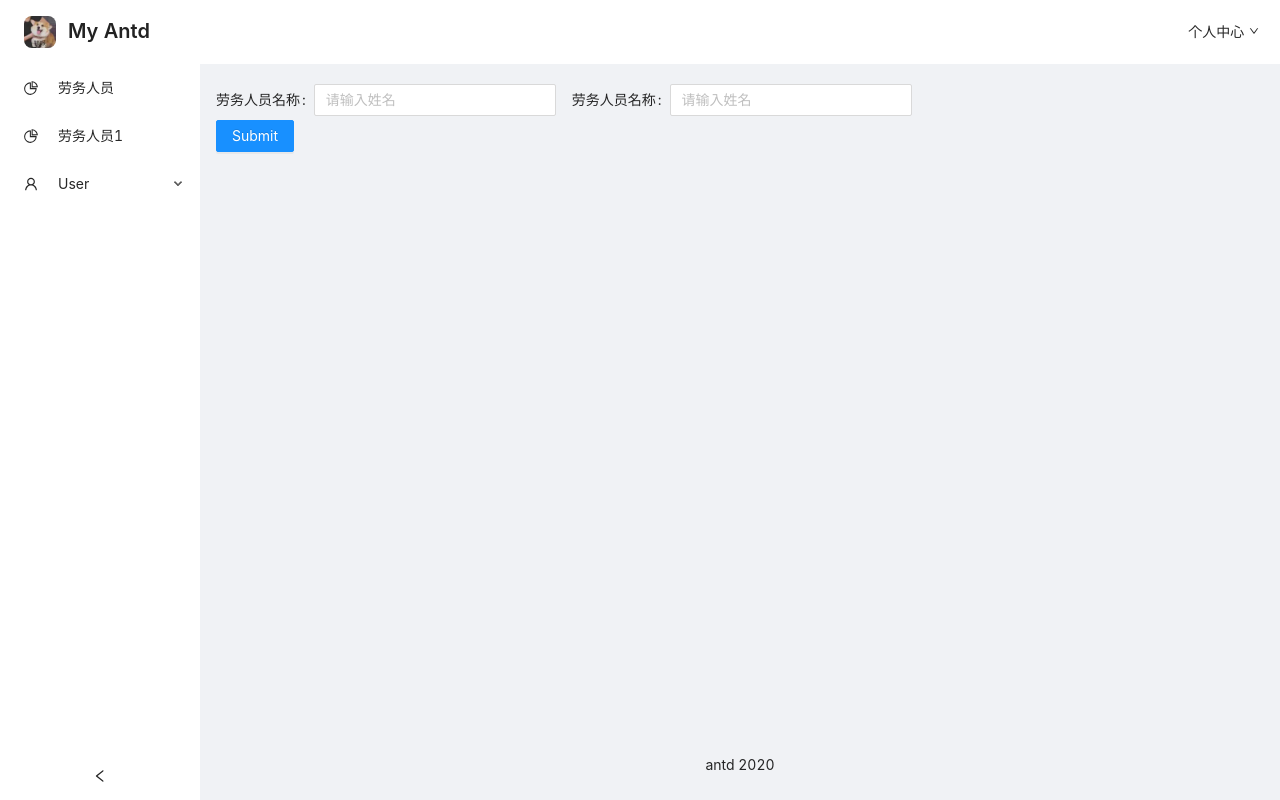
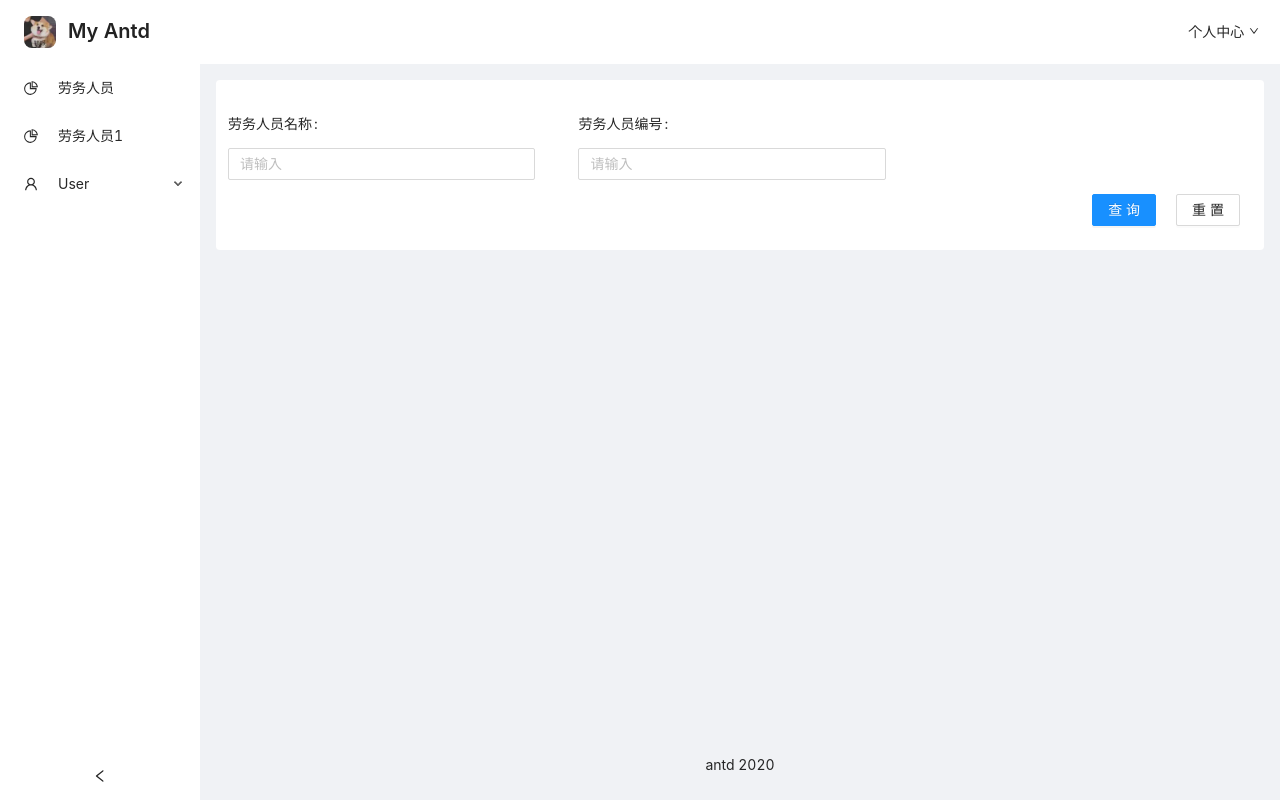
Before and after one commit to c1184405532/react-admin-app, a React (Create React App) app: page /laborPersonnel/list in a window 1280 px wide. Built offline with nearby package versions, Linux system fonts and the light colour scheme.

Commit message:
'添加表格过滤筛选项组件'

```diff
--- a/src/components/baseLayout/index.jsx
+++ b/src/components/baseLayout/index.jsx
@@ -22,7 +22,6 @@ class BaseLayout extends React.Component {
     clearTimeout(timeOut)
     timeOut = setTimeout(() => {
       const clientWidth =  document.body.clientWidth;
-      console.log(clientWidth)
       if(clientWidth <= 768){
         this.setState({isMobile:true})
       }else{
--- /dev/null
+++ b/src/components/tableFilter/index.jsx
@@ -0,0 +1,90 @@
+import React from 'react';
+import { Form, Input, Button } from 'antd';
+import './index.less';
+
+
+class TableFilter extends React.Component {
+  static defaultProps = {
+    columns:[]
+  }
+  state = {
+
+  };
+  formRef = null;
+  componentDidMount() {
+    //console.log('formRef', this.formRef)
+    //this.formRef.submit();
+  }
+  onFinish = (values) => {
+    console.log(values)
+  }
+  onSearch = () =>{
+    this.formRef.submit();
+  }
+  onReset = () => {
+    const { columns } = this.props;
+    const fieldsData = columns.map((col) => {
+      return {
+        name:col.name,
+        value:col.initialValue || ''
+      }
+    })
+    this.formRef.setFields([...fieldsData]);
+  }
+  renderCol = (col) => {
+    const {
+      className = '',label,name,rules =  [{ required: false }],
+      placeHolder,initialValue = ''
+    } = col;
+    const itemOption = {
+      ...col,
+      rules,
+      className:className + ' row-list',
+      key:name,
+      initialValue
+    }
+    delete itemOption.placeHolder
+    return <Form.Item
+            {...itemOption}
+          >
+            <Input placeholder={placeHolder || "请输入" + label } />
+          </Form.Item>
+  }
+  render() {
+    const { columns } = this.props;
+    return (
+      <div className="table-filter-box">
+        <Form
+          ref={(refs) => { this.formRef = refs }}
+          className="form-box"
+          layout="inline"
+          name="basic"
+          initialValues={{ remember: true }}
+          onFinish={this.onFinish}
+          onFinishFailed={() => { }}
+        >
+          {
+            columns.map( (col) =>  this.renderCol(col))
+          }
+
+          {/* <Form.Item
+              label="劳务人员名称"
+              className="row-list"
+              name="username"
+              rules={[{ required: false, message: 'Please input your username!' }]}
+            >
+              <Input placeholder="请输入姓名" />
+            </Form.Item> */}
+
+
+
+        </Form>
+        <div className="btn-box">
+          <Button type="primary" onClick={this.onSearch}>查询</Button>
+          <Button className="reset" onClick={this.onReset}>重置</Button>
+        </div>
+      </div>
+    )
+  }
+}
+export default TableFilter;
--- /dev/null
+++ b/src/components/tableFilter/index.less
@@ -0,0 +1,27 @@
+
+.table-filter-box{
+  background: #fff;
+  padding: 24px 12px;
+  border-radius: 4px;
+  .form-box{
+    justify-content: space-between;
+    &::after{
+      content: '';
+      width: 30%;
+      margin-right: 16px;
+    }
+  }
+  .row-list{
+    width: 30%;
+  }
+
+  .btn-box{
+    margin-top: 10px;
+    display: flex;
+    justify-content: flex-end;
+    .reset{
+      margin-left: 20px;
+      margin-right: 12px;
+    }
+  }
+}
--- a/src/pages/laborPersonnel/index.jsx
+++ b/src/pages/laborPersonnel/index.jsx
@@ -1,5 +1,5 @@
 import React from 'react';
-import { Form,Input,Button} from 'antd';
+import TableFilter from 'components/tableFilter';
 import './index.less';
 
 
@@ -8,51 +8,20 @@ class LaborPersonnel extends React.Component {
 
   };
 
+
   render(){
-    const layout = {
-      labelCol: { span: 8 },
-      wrapperCol: { span: 8 },
-    };
+    const filterColumns = [
+      {label:'劳务人员名称',name:'laborName',type:'input',placeHolder:'请输入'},
+      {label:'劳务人员编号',name:'laborCode',type:'input',placeHolder:'请输入'},
+      //{label:'劳务人员编号',name:'laborCodes',type:'input',placeHolder:'请输入'},
+      //{label:'劳务人员编号',name:'laborCodess',type:'input',placeHolder:'请输入'},
+      //{label:'劳务人员编号',name:'laborCodesss',type:'input',placeHolder:'请输入'},
+    ]
     return (
       <div className="labor-list-box">
-        <div className="filter">
-        <Form
-          layout="inline"
-          name="basic"
-          initialValues={{ remember: true }}
-          onFinish={()=>{}}
-          onFinishFailed={()=>{}}
-        >
-
-
-            <Form.Item
-
-
-              label="劳务人员名称"
-              name="username"
-              rules={[{ required: false, message: 'Please input your username!' }]}
-            >
-              <Input placeholder="请输入姓名" />
-            </Form.Item>
-            <Form.Item
-              label="劳务人员名称"
-
-              name="username"
-              rules={[{ required: false, message: 'Please input your username!' }]}
-            >
-              <Input placeholder="请输入姓名" />
-            </Form.Item>
-
-
-
-            <div style={{width:'100%'}}>
-            <Button type="primary" htmlType="submit">
-              Submit
-            </Button>
-            </div>
-
-        </Form>
-        </div>
+        <TableFilter
+          columns={filterColumns}
+        />
       </div>
     )
   }
--- a/src/pages/laborPersonnel/index.less
+++ b/src/pages/laborPersonnel/index.less
@@ -1,4 +1,13 @@
 
-.form-item{
-  display: inline-block;
+.form-box{
+  justify-content: space-between;
+  &:last-child::after{
+    content: '';
+    width: 30%;
+    margin-right: 16px;
+  }
 }
+.row-list{
+  width: 30%;
+
+}
```
